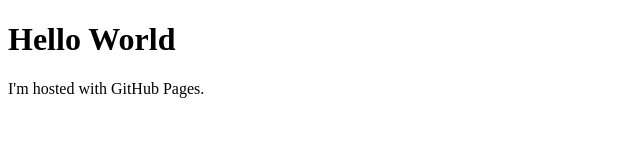
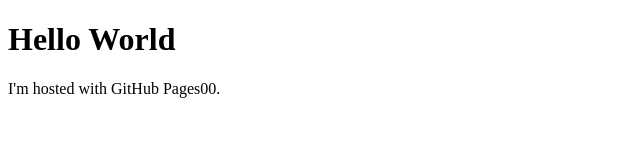
Before and after one commit to Orecic/orecic.github.io, a plain HTML site: page index.html in a window 1280 px wide. Shown: the full height of the page, 0-640 px from the left. Drawn offline with Linux system fonts and the light colour scheme.

Commit message:
no message

```diff
--- a/index.html
+++ b/index.html
@@ -2,6 +2,6 @@
 <html>
 <body>
 <h1>Hello World</h1>
-<p>I'm hosted with GitHub Pages.</p>
+<p>I'm hosted with GitHub Pages00.</p>
 </body>
 </html>
```
